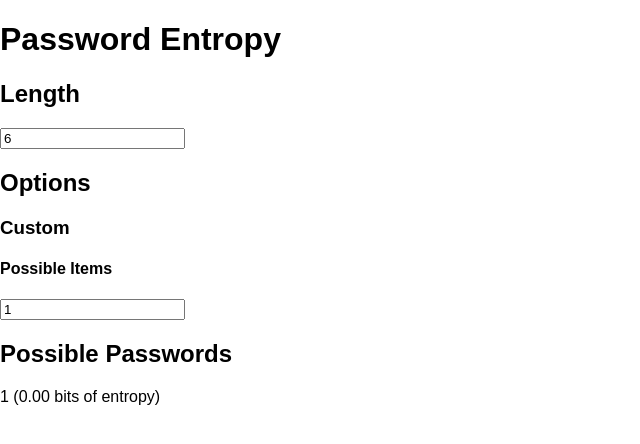
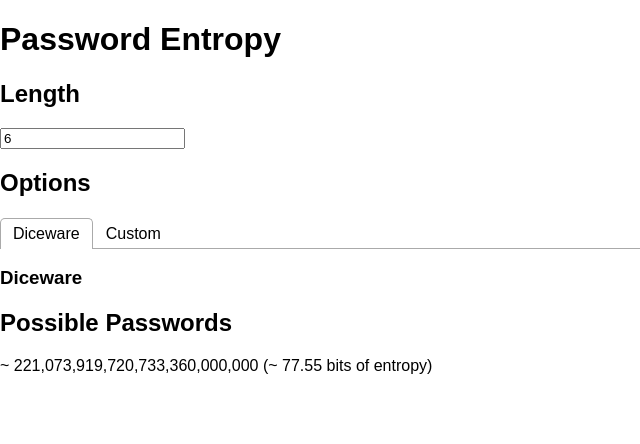
Before and after one commit to nickserv/password-entropy, a React (Create React App) app: page / in a window 1280 px wide. Shown: the top 444 px of the page, without its empty margins (0-640 px from the left). Built offline with nearby package versions, Linux system fonts and the light colour scheme.

Commit message:
Switch between Options with react-tabs

```diff
--- a/package.json
+++ b/package.json
@@ -5,7 +5,8 @@
   "dependencies": {
     "react": "^15.6.1",
     "react-dom": "^15.6.1",
-    "react-scripts": "1.0.10"
+    "react-scripts": "1.0.10",
+    "react-tabs": "^1.1.0"
   },
   "scripts": {
     "start": "react-scripts start",
--- a/src/App.js
+++ b/src/App.js
@@ -1,5 +1,8 @@
 import CustomOptions from './CustomOptions'
+import DicewareOptions from './DicewareOptions'
 import React, { PureComponent } from 'react'
+import { Tab, Tabs, TabList, TabPanel } from 'react-tabs'
+import 'react-tabs/style/react-tabs.css'
 
 export default class App extends PureComponent {
   state = {
@@ -23,7 +26,21 @@ export default class App extends PureComponent {
         </label>
 
         <h2>Options</h2>
-        <CustomOptions onChange={this.handlePossibleItemsChange}/>
+
+        <Tabs>
+          <TabList>
+            <Tab>Diceware</Tab>
+            <Tab>Custom</Tab>
+          </TabList>
+
+          <TabPanel>
+            <DicewareOptions onChange={this.handlePossibleItemsChange}/>
+          </TabPanel>
+
+          <TabPanel>
+            <CustomOptions onChange={this.handlePossibleItemsChange}/>
+          </TabPanel>
+        </Tabs>
 
         <h2>Possible Passwords</h2>
         {approximatePrefix}{possiblePasswords.toLocaleString()} ({approximatePrefix}{Math.log2(possiblePasswords).toFixed(2)} bits of entropy)
--- /dev/null
+++ b/src/DicewareOptions.js
@@ -0,0 +1,19 @@
+import Options from './Options'
+import PropTypes from 'prop-types'
+import React, { PureComponent } from 'react'
+
+export default class DicewareOptions extends PureComponent {
+  static propTypes = {
+    onChange: PropTypes.func.isRequired
+  }
+
+  possiblePasswords = () => 7776
+
+  render () {
+    return (
+      <Options possiblePasswords={this.possiblePasswords} {...this.props}>
+        <h3>Diceware</h3>
+      </Options>
+    )
+  }
+}
```
Also changed, not shown: 1 other file (tests, documents, lock files or other folders).
